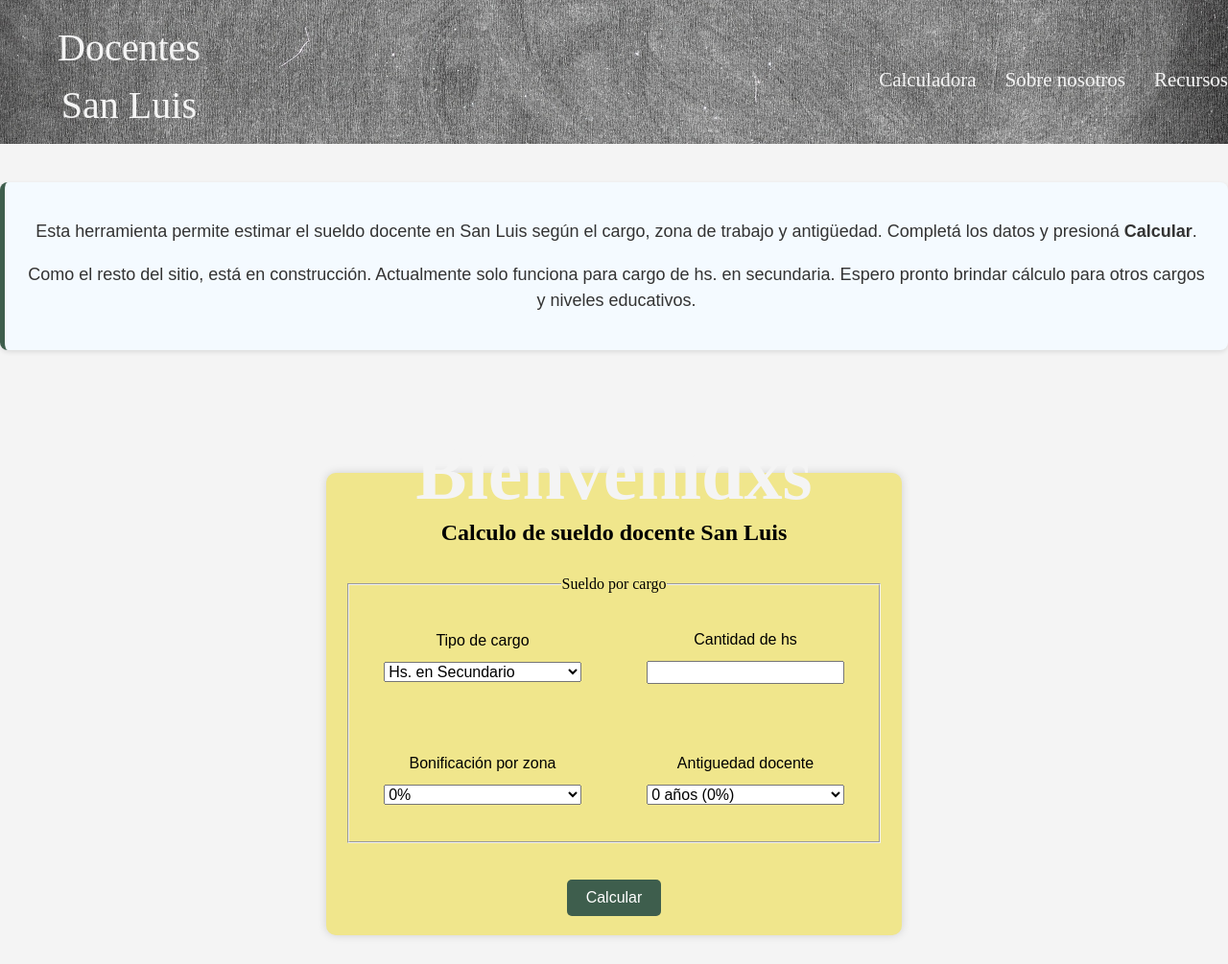
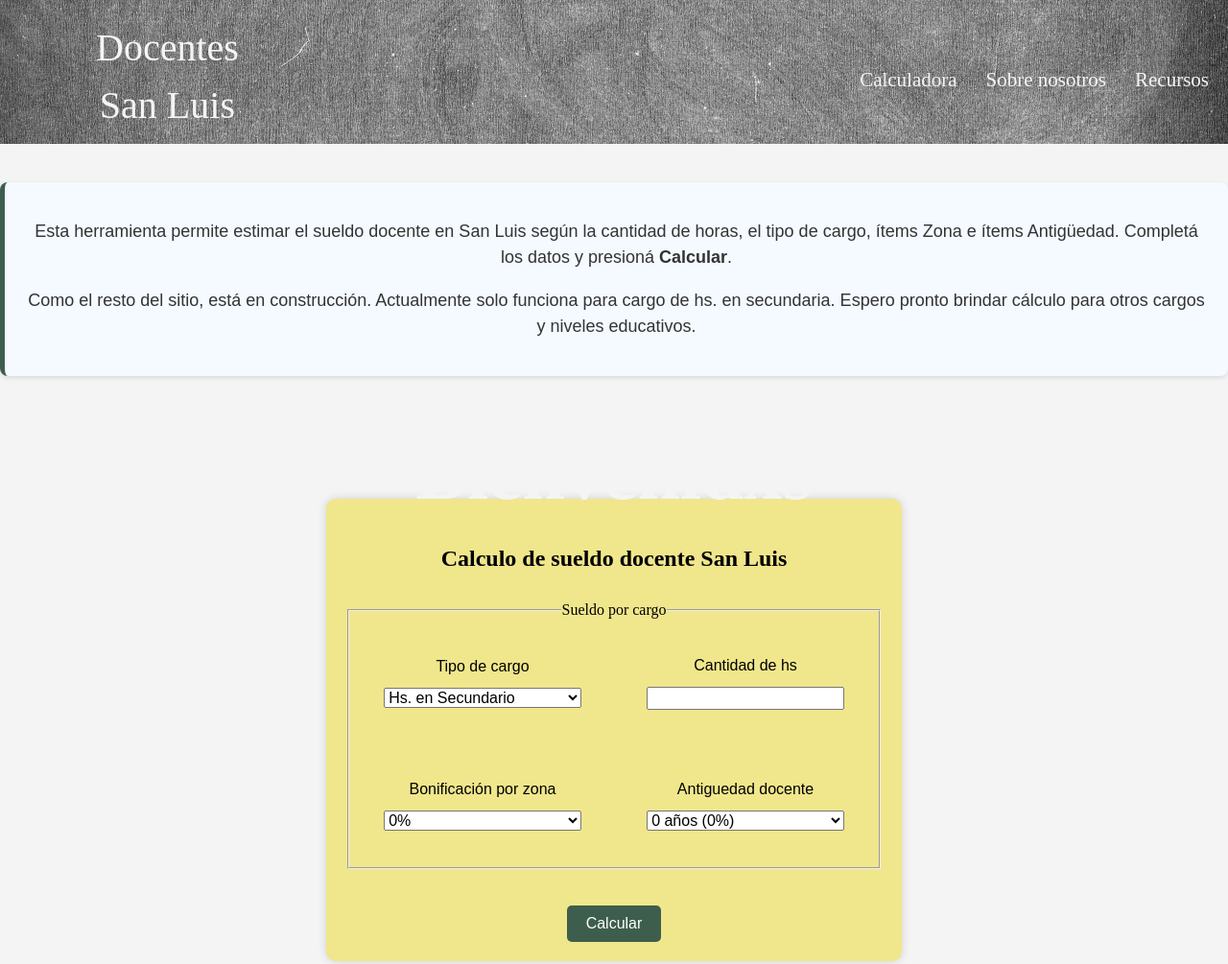
Before and after one commit to GonzaloDelCastello/Sueldos-docentes, a plain HTML site: page calculadora.html in a window 1280 px wide. Shown: the top 1005 px of the page at 96% size. Drawn offline with Linux system fonts and the light colour scheme; a web font is replaced by a local one.

Commit message:
Arreglo en el padding

```diff
--- a/calculadora.html
+++ b/calculadora.html
@@ -38,7 +38,7 @@
 
   <section class="intro">
     <p>
-      Esta herramienta permite estimar el sueldo docente en San Luis según el cargo, zona de trabajo y antigüedad.
+      Esta herramienta permite estimar el sueldo docente en San Luis según la cantidad de horas, el tipo de cargo, ítems Zona e ítems Antigüedad.
       Completá los datos y presioná <strong>Calcular</strong>.
     </p>
     <p>Como el resto del sitio, está en construcción. Actualmente solo funciona para cargo de hs. en secundaria. Espero
@@ -96,6 +96,7 @@
     <!-- Fin del div del form -->
     <div id="resultados" style="display:none;">
       <h2>Resultados:</h2>
+      <h2>Sueldo Bruto (sin descuentos)</h2>
       <table id="tabla">
         <tr>
           <th>Concepto</th>
--- a/css/style.css
+++ b/css/style.css
@@ -61,6 +61,8 @@
 .contenedor {
   max-width: 100%;
   margin: auto;
+  padding-left: 2rem;
+  padding-right: 2rem;
 }
 h1,
 h2,
@@ -101,6 +103,7 @@
   display: flex;
   align-items: center;
   justify-content: space-between;
+  padding-left: 2rem;
 }
 
 .contenido a {
@@ -111,7 +114,7 @@
 
 a:hover {
   color: var(--secundarioOscuro);
-  text-decoration: underline;
+  text-decoration: none;
 }
 .navegacion {
   display: flex;
```
